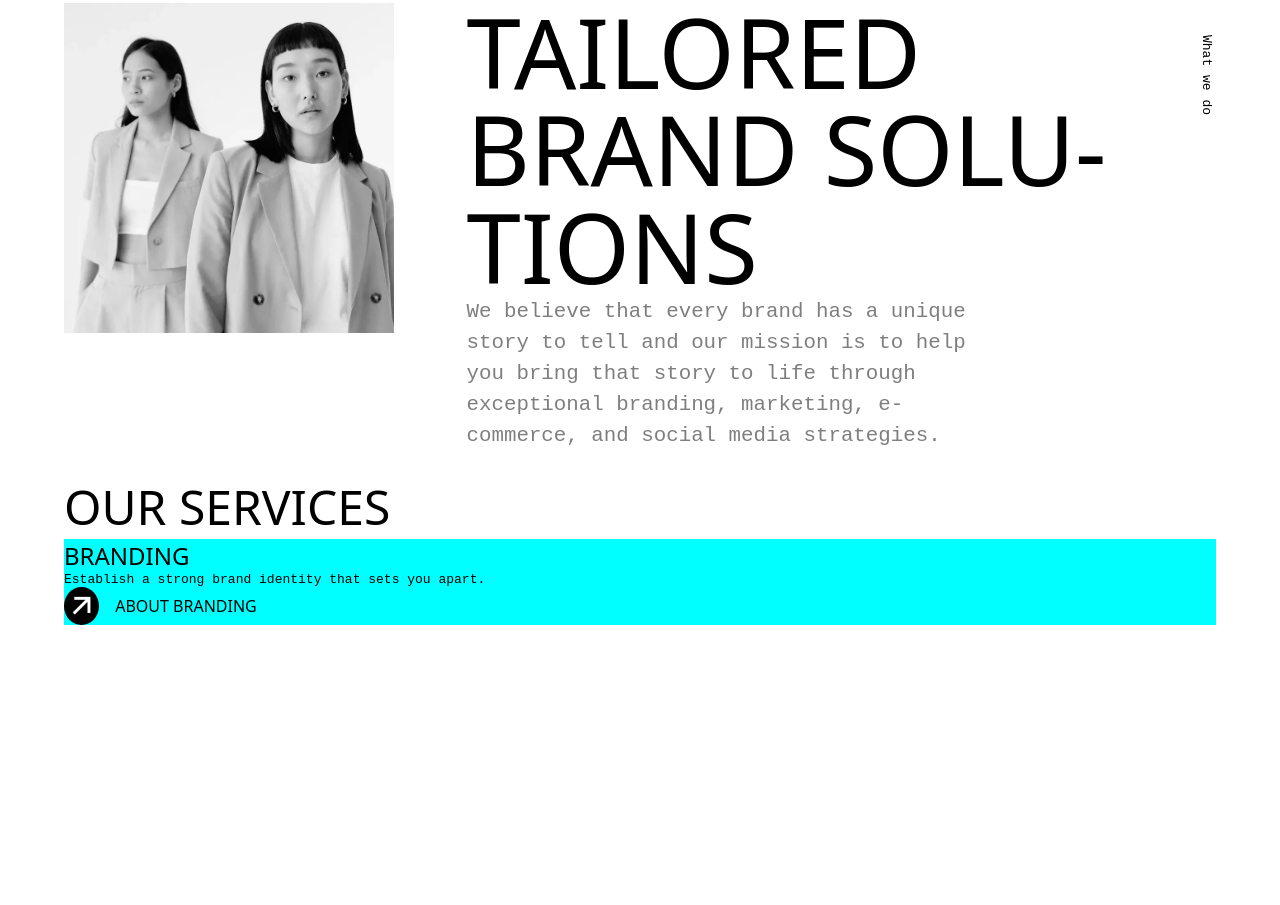
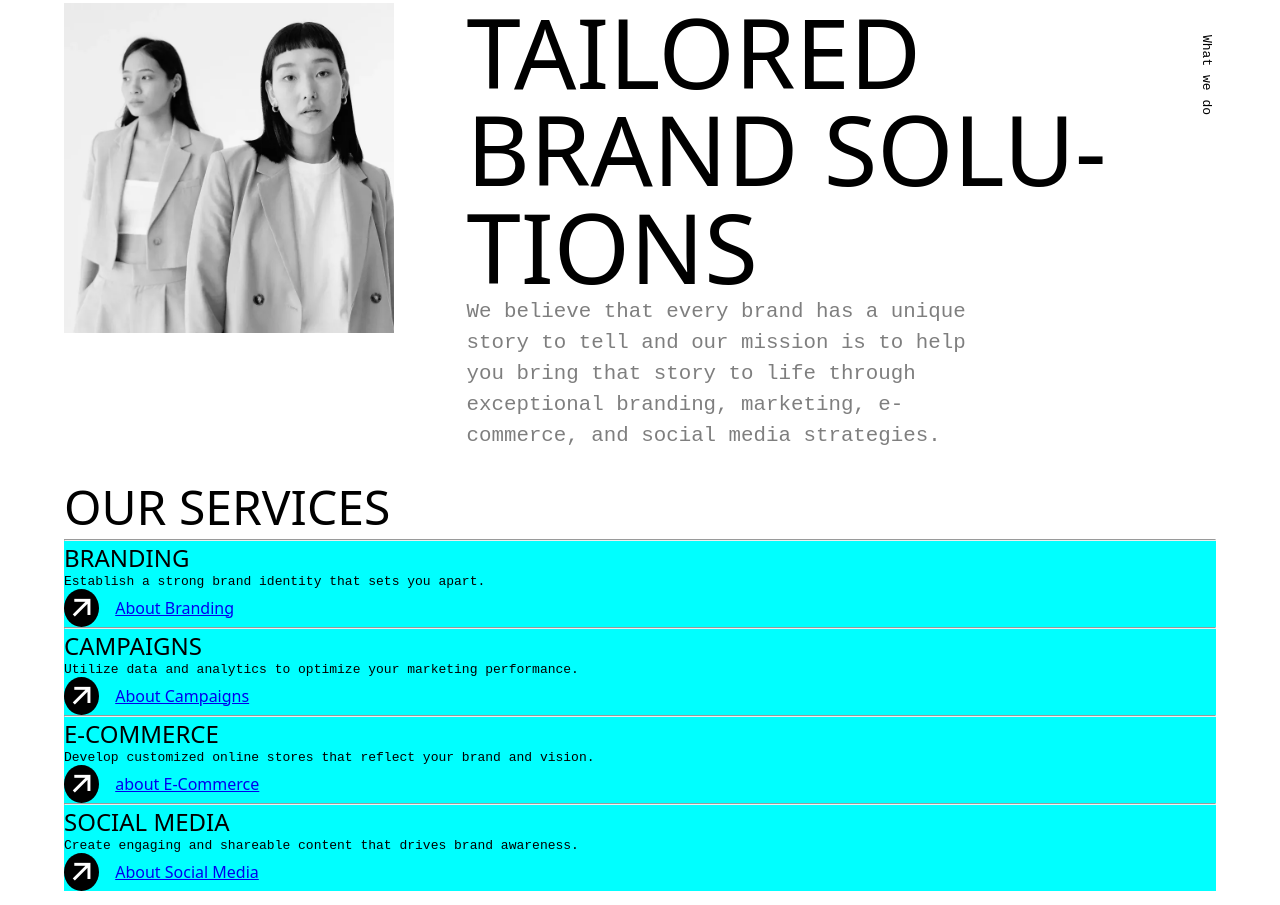
Before and after one commit to Rishikr56/mobile-and-desktop-view-only-by-rishi, a plain HTML site: page index.html in a window 1280 px wide. Shown: the part 1332-2237 px from the top of the page. Before the commit the page ends 1957 px from the top, so only its background shows below. Drawn offline with nearby package versions, Linux system fonts and the light colour scheme.

Commit message:
Update index.html

```diff
--- a/index.html
+++ b/index.html
@@ -89,16 +89,48 @@
 
         <section class="view-4">
             <h1>Our Services</h1>
+            <hr>
             <div class="view-4-card-container">
                 <div class="card">
                     <h1>Branding</h1>
                     <p>Establish a strong brand identity that sets you apart.</p>
                     <div class="card-bottom">
                         <i class="ri-arrow-right-up-line"></i>
-                        <p>About Branding</p>
+                        <a href="#">About Branding</a>
+                    </div>
+                </div>
+                <hr>
+                <div class="card">
+                    <h1>Campaigns</h1>
+                    <p>Utilize data and analytics to optimize your marketing performance.</p>
+                    <div class="card-bottom">
+                        <i class="ri-arrow-right-up-line"></i>
+                        <a href="#">About Campaigns</a>
+                    </div>
+                </div>
+                <hr>
+                <div class="card">
+                    <h1>E-Commerce</h1>
+                    <p>Develop customized online stores that reflect your brand and vision.</p>
+                    <div class="card-bottom">
+                        <i class="ri-arrow-right-up-line"></i>
+                        <a href="#">about E-Commerce</a>
+                    </div>
+                </div>
+                <hr>
+                <div class="card">
+                    <h1>Social Media</h1>
+                    <p>Create engaging and shareable content that drives brand awareness.</p>
+                    <div class="card-bottom">
+                        <i class="ri-arrow-right-up-line"></i>
+                        <a href="#">About Social Media</a>
                     </div>
                 </div>
             </div>
+            <div>
+                <img src="./Asset/img3.webp" alt="">
+            </div>
+            <hr>
         </section>
 
 
```
